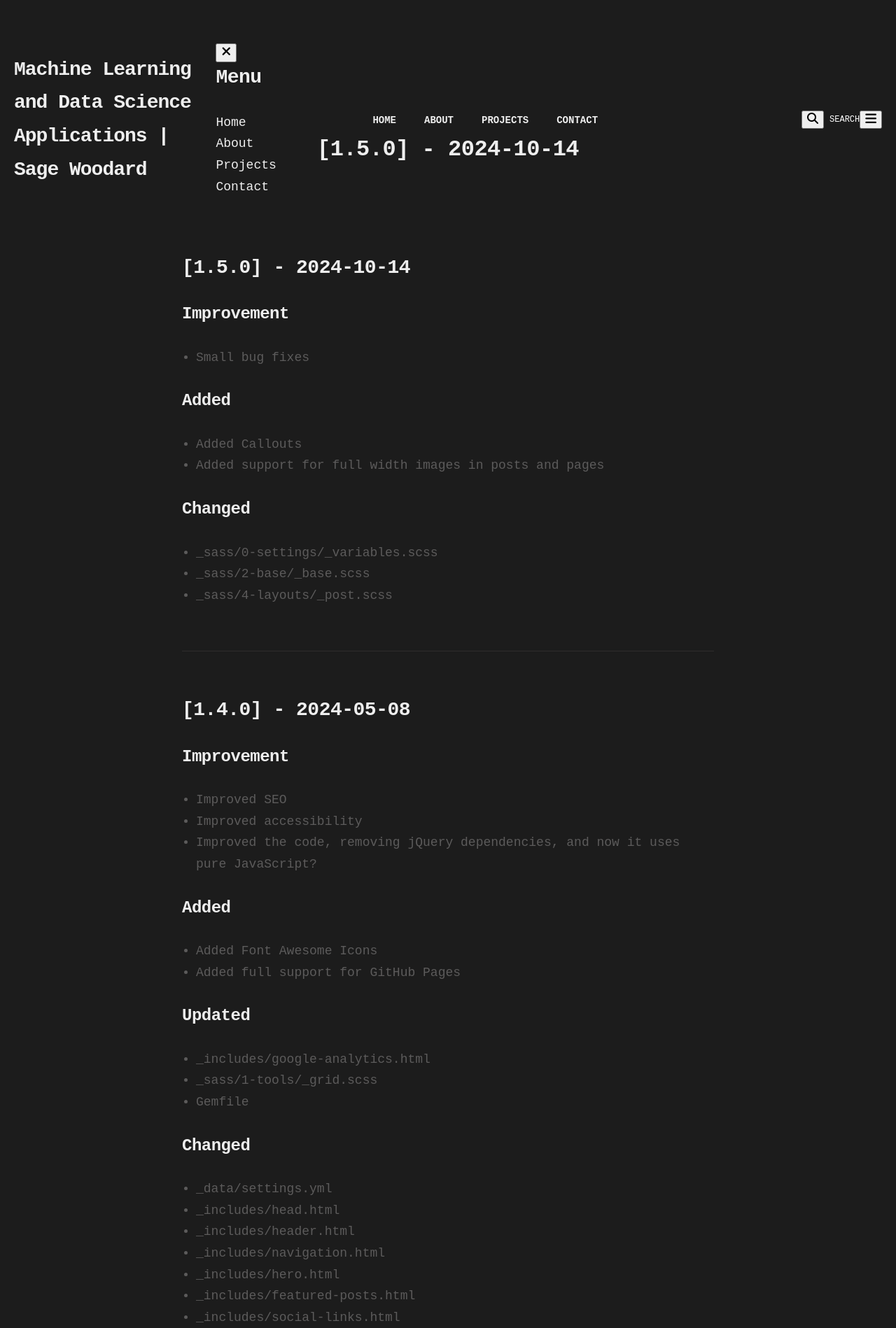
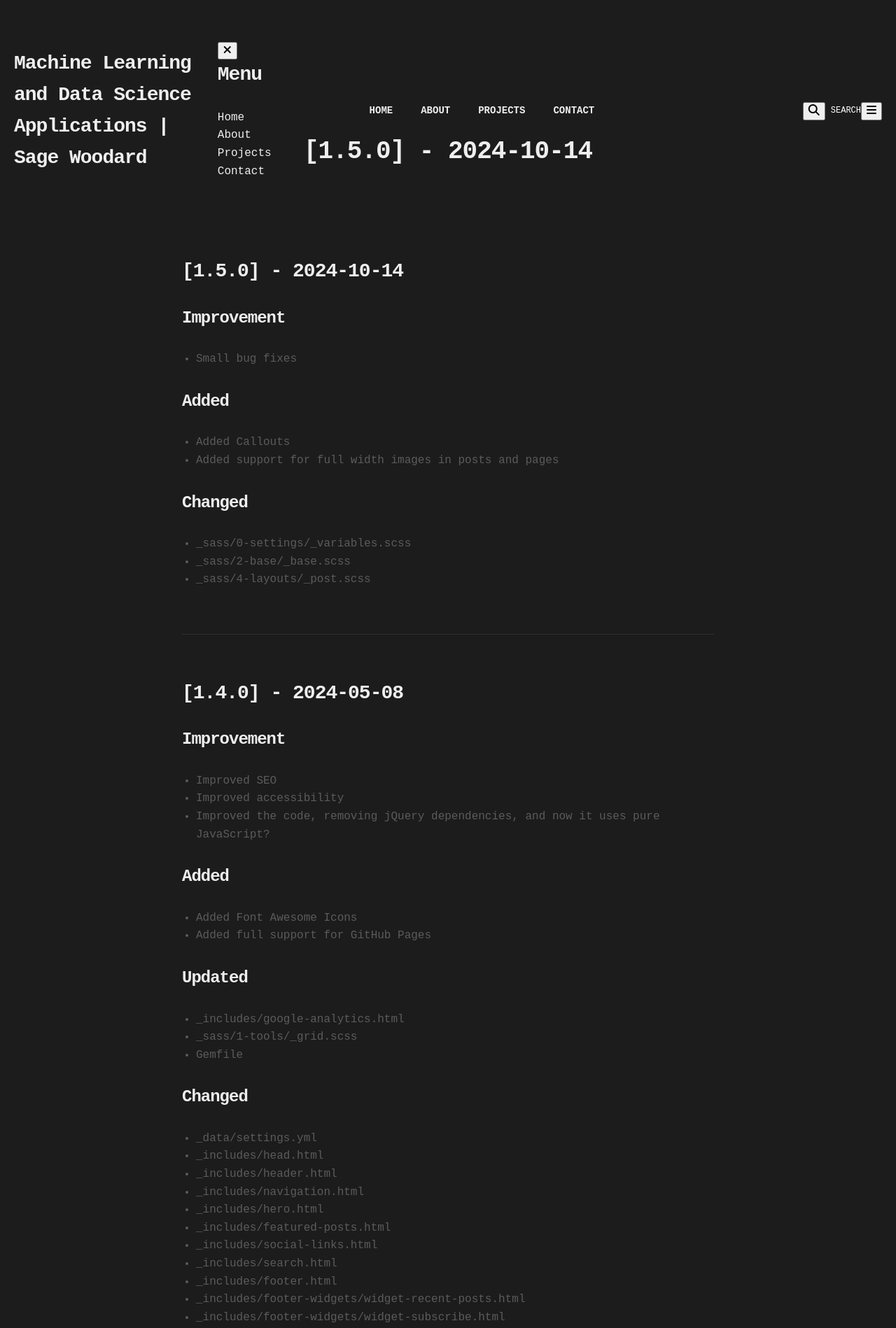
Before and after one commit to sagewoodard/sagewoodard.github.io, a Jekyll site: the page built from CHANGELOG.md, in a window 1280 px wide. Shown: the top 1898 px of the page at 70% size. Built offline with Jekyll 4.4.1, drawn with Linux system fonts in a browser that asks for light colours; our own code applies the rules of GitHub Pages for plain Markdown files.

```diff
--- a/_sass/0-settings/_variables.scss
+++ b/_sass/0-settings/_variables.scss
@@ -35,19 +35,20 @@
 // *****************
 // Typography
 // *****************
-$base-font-size: 18px;
+$base-font-size: 16px; // Reverted to a smaller size for better fit
 $base-font-style: normal;
 $base-font-variant: normal;
 $base-font-weight: normal;
-$base-font-family: 'Roboto Mono', monospace; // Updated to a technical monospaced font
-$base-line-height: 1.7;
+$base-font-family: 'Roboto Mono', monospace; // Keep the monospaced font
+$base-line-height: 1.6;
 
 // Headings
 $heading-font-weight: 900;
 $heading-font-family: 'Roboto Mono', monospace; // Consistent monospaced font for headings
 $heading-color: $text-color;
 
-$font-size-h1:  32px; // Reduced size for the main title
+// Reverted heading font sizes for better layout
+$font-size-h1:  36px;
 $font-size-h2:  28px;
 $font-size-h3:  24px;
 $font-size-h4:  20px;
@@ -55,4 +56,4 @@
 $font-size-h6:  16px;
 
 $heading-line-height: 1.4em;
-$heading-letter-spacing: -0.5px; // Adjusted letter spacing to improve readability
+$heading-letter-spacing: -1px;
```
